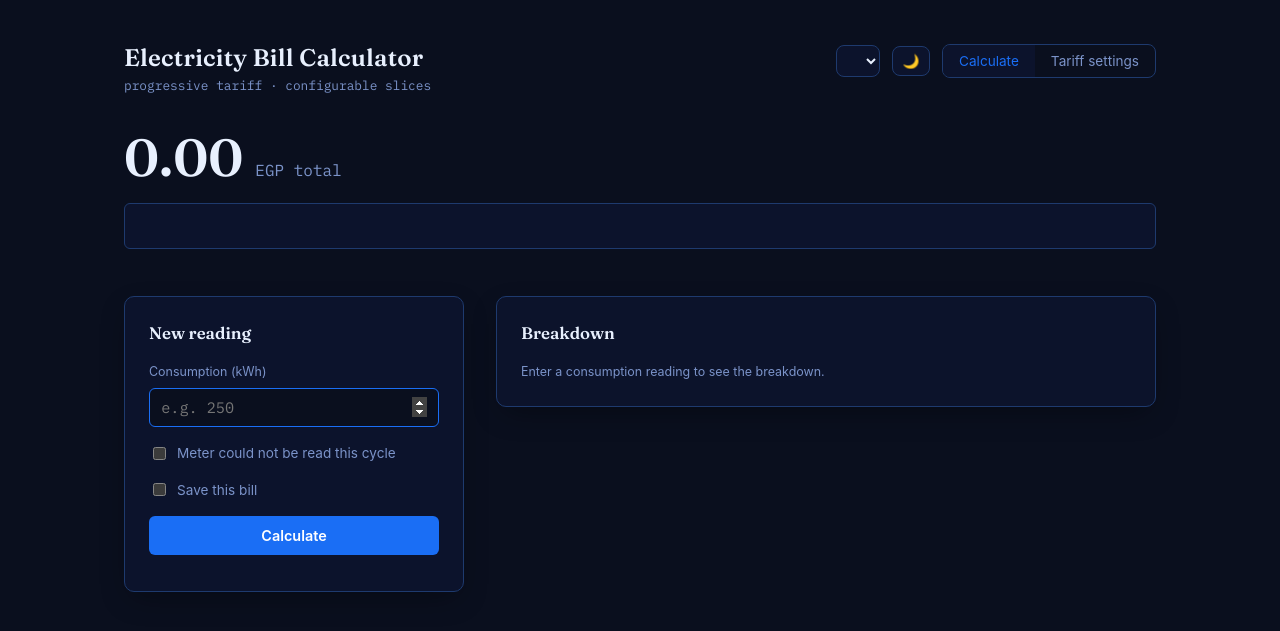
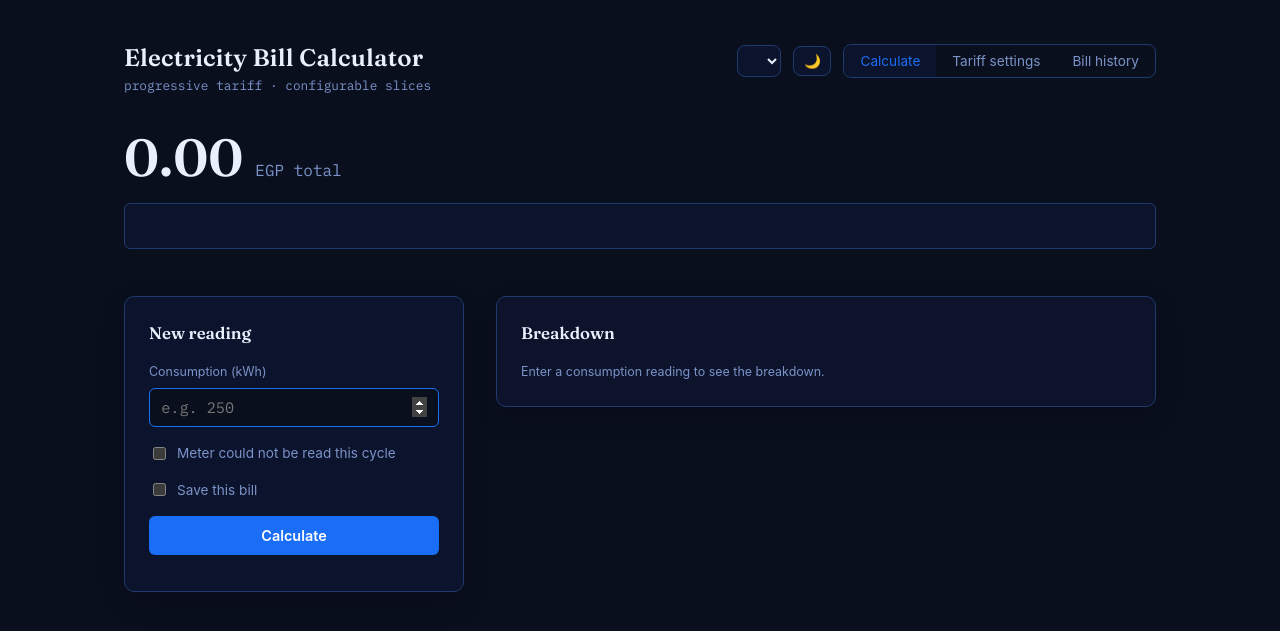
Before and after one commit to eehabsaid/electricity_bill_calculator, a Django app: template templates/index.html in a window 1280 px wide. Shown: the top 631 px of the page. Run offline with Django 5.2, Linux system fonts and the light colour scheme; the template is opened without the code that fills it, so the values that code supplies are empty.

Commit message:
Add Bill history tab

```diff
--- a/static/i18n/en.json
+++ b/static/i18n/en.json
@@ -53,5 +53,10 @@
   "error_invalid_consumption": "Enter a valid, non-negative consumption in kWh.",
   "error_billing_month_required": "Pick a billing month to save this bill.",
   "min_one_slice": "A tariff needs at least one slice.",
-  "slice_option_label": "Slice {order}"
+  "slice_option_label": "Slice {order}",
+  "nav_history": "Bill history",
+  "history_title": "Saved bills",
+  "history_notice": "Bills saved from the Calculate tab appear here.",
+  "history_empty": "No saved bills yet.",
+  "history_delete": "Delete"
 }
--- a/static/js/app.js
+++ b/static/js/app.js
@@ -8,6 +8,9 @@ document.addEventListener("DOMContentLoaded", () => {
       views.forEach((v) => v.classList.remove("active"));
       btn.classList.add("active");
       document.getElementById(btn.dataset.view).classList.add("active");
+      if (btn.dataset.view === "view-history") {
+        History.refresh();
+      }
     });
   });
 
@@ -15,6 +18,7 @@ document.addEventListener("DOMContentLoaded", () => {
 
   Calculator.init();
   Settings.init();
+  History.init();
 
   document.addEventListener("languageChanged", () => {
     Settings.refresh();
--- a/static/js/calculator.js
+++ b/static/js/calculator.js
@@ -112,6 +112,7 @@ const Calculator = (() => {
       );
       if (shouldSave) {
         statusEl.textContent = t("bill_saved", "Bill saved.");
+        document.dispatchEvent(new CustomEvent("billSaved"));
       }
     } catch (err) {
       errorEl.textContent = err.message;
--- /dev/null
+++ b/static/js/history.js
@@ -0,0 +1,76 @@
+"use strict";
+
+const History = (() => {
+  function fmt(value) {
+    return Number(value).toLocaleString("en-EG", { minimumFractionDigits: 2, maximumFractionDigits: 2 });
+  }
+
+  const LOCALE_MAP = { en: "en-US", ar: "ar-EG", fr: "fr-FR", de: "de-DE" };
+
+  function formatMonth(isoDate) {
+    const d = new Date(isoDate + "T00:00:00");
+    const locale = LOCALE_MAP[_lang] || "en-US";
+    return d.toLocaleDateString(locale, { year: "numeric", month: "long" });
+  }
+
+  async function refresh() {
+    const listEl = document.getElementById("history-list");
+    const emptyEl = document.getElementById("history-empty");
+    listEl.innerHTML = "";
+
+    let bills = [];
+    try {
+      const data = await Api.listBills();
+      bills = data.bills || [];
+    } catch (err) {
+      listEl.innerHTML = `<div class="error-msg">${err.message}</div>`;
+      return;
+    }
+
+    if (bills.length === 0) {
+      emptyEl.style.display = "block";
+      return;
+    }
+    emptyEl.style.display = "none";
+
+    bills.forEach((bill) => {
+      const row = document.createElement("div");
+      row.className = "history-row";
+
+      const info = document.createElement("div");
+      info.className = "history-info";
+      info.innerHTML = `
+        <div class="history-month">${formatMonth(bill.billing_month)}</div>
+        <div class="history-meta">${fmt(bill.consumption_kwh)} kWh</div>
+      `;
+
+      const total = document.createElement("div");
+      total.className = "history-total";
+      total.textContent = `${fmt(bill.total)} EGP`;
+
+      const delBtn = document.createElement("button");
+      delBtn.className = "icon-btn";
+      delBtn.textContent = "✕";
+      delBtn.title = t("history_delete", "Delete");
+      delBtn.addEventListener("click", async () => {
+        try {
+          await Api.deleteBill(bill.id);
+          await refresh();
+        } catch (err) {
+          listEl.insertAdjacentHTML("afterbegin", `<div class="error-msg">${err.message}</div>`);
+        }
+      });
+
+      row.append(info, total, delBtn);
+      listEl.appendChild(row);
+    });
+  }
+
+  async function init() {
+    await refresh();
+    document.addEventListener("billSaved", refresh);
+    document.addEventListener("languageChanged", refresh);
+  }
+
+  return { init, refresh };
+})();
--- a/templates/index.html
+++ b/templates/index.html
@@ -23,6 +23,7 @@
         <nav class="view-switch">
           <button data-view="view-calculate" class="active" data-i18n="nav_calculate">Calculate</button>
           <button data-view="view-settings" data-i18n="nav_settings">Tariff settings</button>
+          <button data-view="view-history" data-i18n="nav_history">Bill history</button>
         </nav>
       </div>
     </header>
@@ -123,6 +124,17 @@
         </div>
       </div>
     </section>
+
+    <section id="view-history" class="view">
+      <div class="panel">
+        <div class="history-header">
+          <h2 data-i18n="history_title">Saved bills</h2>
+          <span class="notice" data-i18n="history_notice">Bills saved from the Calculate tab appear here.</span>
+        </div>
+        <div id="history-list"></div>
+        <div class="notice" id="history-empty" data-i18n="history_empty" style="display:none;">No saved bills yet.</div>
+      </div>
+    </section>
   </div>
 
   <script src="{% static 'js/theme.js' %}"></script>
@@ -131,6 +143,7 @@
   <script src="{% static 'js/ladder.js' %}"></script>
   <script src="{% static 'js/calculator.js' %}"></script>
   <script src="{% static 'js/settings.js' %}"></script>
+  <script src="{% static 'js/history.js' %}"></script>
   <script src="{% static 'js/app.js' %}"></script>
 </body>
 </html>
```
Also changed, not shown: static/css/style.css (+31 -0 lines), static/i18n/ar.json (+6 -1 lines), static/i18n/de.json (+6 -1 lines), static/i18n/fr.json (+6 -1 lines), db.sqlite3.
